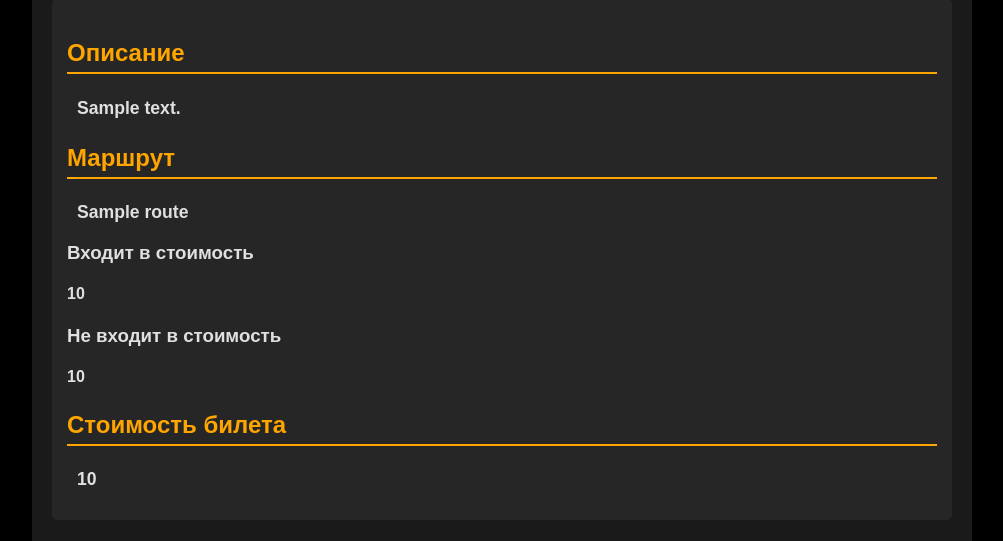
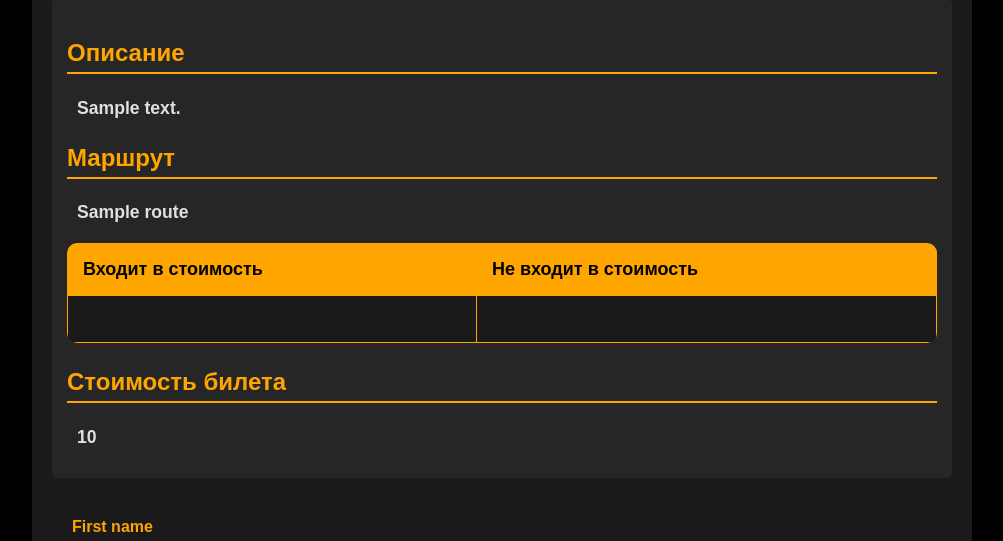
Before and after one commit to MrDzhofik/Tut_i_tam, a Django app: template tour/templates/tour/excursion_order.html in a window 1280 px wide. Shown: the part 319-860 px from the top of the page, without its empty margins (138-1141 px from the left). Run offline with Django 4.2, Linux system fonts and the light colour scheme; the template is opened without the code that fills it: most values are stand-ins (such as "Sample title", 1, 10 or a date in 2020); form fields are guessed from the names that the template uses; lists and menus that the app fills with data are empty.

Commit message:
Добавил таблицу стоимости

```diff
--- a/tour/static/css/excursion_page.css
+++ b/tour/static/css/excursion_page.css
@@ -150,5 +150,4 @@
     margin-bottom: 15px;
     padding-left: 10px;
     font-size: 1.1em;
-    /* color: #555; */
 }
--- /dev/null
+++ b/tour/static/css/price_table.css
@@ -0,0 +1,48 @@
+table {
+    width: 100%;
+    border-collapse: collapse;
+    margin-top: 20px;
+    background-color: #1a1a1a;
+    /* Темный фон */
+    color: #fff;
+    /* Белый текст */
+    border-radius: 10px;
+    overflow: hidden;
+}
+
+th,
+td {
+    border: 1px solid #ffa500;
+    /* Оранжевая рамка */
+    padding: 15px;
+    text-align: left;
+}
+
+th {
+    background-color: #ffa500;
+    /* Оранжевый заголовок */
+    color: black;
+    font-size: 18px;
+}
+
+
+ul {
+    list-style: none;
+    /* Убираем стандартные маркеры */
+    padding-left: 10px;
+}
+
+li {
+    margin-bottom: 8px;
+    padding-left: 25px;
+    position: relative;
+}
+
+li::before {
+    content: "✨";
+    font-size: 18px;
+    font-weight: bold;
+    position: absolute;
+    left: 0;
+    top: 2px;
+}
--- a/tour/templates/tour/components/excursion_order_details.html
+++ b/tour/templates/tour/components/excursion_order_details.html
@@ -5,10 +5,28 @@
     <h3 class="section-title">Маршрут</h3>
     <h4 class="section-content">{{ excursion.route|linebreaksbr }}</h4>
 
-    <h3>Входит в стоимость</h3>
-    <h4>{{ excursion.in_price|linebreaksbr }}</h4>
-    <h3>Не входит в стоимость</h3>
-    <h4>{{ excursion.out_price|linebreaksbr }}</h4>
+    <table>
+        <tr>
+            <th>Входит в стоимость</th>
+            <th>Не входит в стоимость</th>
+        </tr>
+        <tr>
+            <td>
+                <ul>
+                    {% for item in excursion.in_price.splitlines %}
+                    {% if item.strip %}<li>{{ item }}</li>{% endif %}
+                    {% endfor %}
+                </ul>
+            </td>
+            <td>
+                <ul>
+                    {% for item in excursion.out_price.splitlines %}
+                    {% if item.strip %}<li>{{ item }}</li>{% endif %}
+                    {% endfor %}
+                </ul>
+            </td>
+        </tr>
+    </table>
 
     <h3 class="section-title">Стоимость билета</h3>
     <h4 class="section-content">{{ excursion.price|linebreaksbr }}</h4>
--- a/tour/templates/tour/excursion_order.html
+++ b/tour/templates/tour/excursion_order.html
@@ -4,6 +4,7 @@
 
 {% load static %}
 <link rel="stylesheet" href="{% static 'css/excursion_page.css' %}">
+<link rel="stylesheet" href="{% static 'css/price_table.css' %}">
 <link rel="stylesheet" href="{% static 'css/form.css' %}">
 
 <div class="excursion-card">
--- a/tour/templates/tour/excursion_page.html
+++ b/tour/templates/tour/excursion_page.html
@@ -4,6 +4,7 @@
 
 {% load static %}
 <link rel="stylesheet" href="{% static 'css/excursion_page.css' %}">
+<link rel="stylesheet" href="{% static 'css/price_table.css' %}">
 
 <div class="excursion-card">
     <h1>{{ excursion.name }}</h1>
```
